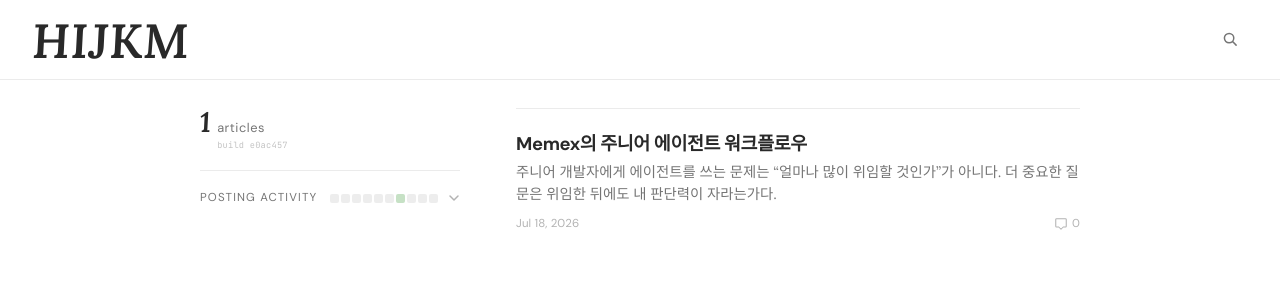
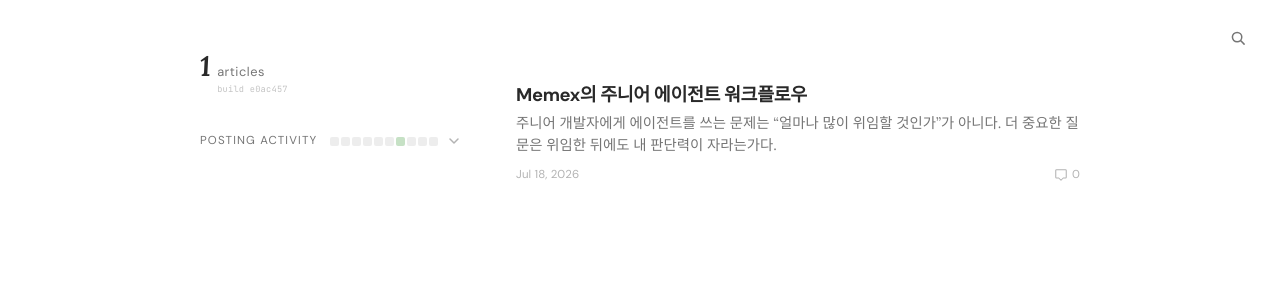
Before and after one commit to HIJKM/HIJKM.github.io, a Jekyll site: the page built from index.html, in a window 1280 px wide. Shown: the top 300 px of the page. Built offline with Jekyll 4.4.1, drawn with Linux system fonts in a browser that asks for light colours; the list of posts is cut into pages by our own code.

Commit message:
26.07.21: 목록 화면 선과 헤더 정리

```diff
--- a/_layouts/default.html
+++ b/_layouts/default.html
@@ -11,6 +11,14 @@
 </head>
 <body class="page-{{ page.layout | default: 'default' }}{% if page.url == '/' %} is-home{% endif %}">
 
+  {% if page.url == '/' %}
+  <button id="search-btn" class="btn-search home-search" type="button" aria-label="검색">
+    <svg width="15" height="15" viewBox="0 0 16 16" fill="none" aria-hidden="true">
+      <circle cx="6.5" cy="6.5" r="5" stroke="currentColor" stroke-width="1.6"/>
+      <line x1="10.5" y1="10.5" x2="14" y2="14" stroke="currentColor" stroke-width="1.6" stroke-linecap="round"/>
+    </svg>
+  </button>
+  {% else %}
   <header class="site-header">
     <div id="reading-progress"></div>
     <a class="site-logo" href="{{ '/' | relative_url }}">HIJKM</a>
@@ -23,6 +31,7 @@
       </button>
     </div>
   </header>
+  {% endif %}
 
   <div id="search-overlay" class="search-overlay" aria-hidden="true">
     <div class="search-overlay-panel" role="dialog" aria-modal="true" aria-label="검색">
--- a/assets/css/main.css
+++ b/assets/css/main.css
@@ -125,6 +125,10 @@
   padding: 0 1.5rem;
 }
 
+body.is-home .site-shell {
+  padding-top: 1.5rem;
+}
+
 /* ============================================================
    Home — top bar
    ============================================================ */
@@ -133,7 +137,6 @@
   align-items: center;
   justify-content: space-between;
   padding: 1.5rem 0;
-  border-bottom: 1px solid var(--line);
 }
 
 .home-stat {
@@ -206,10 +209,7 @@
 
 .post-card {
   padding: 2rem 0;
-  border-bottom: 1px solid var(--line);
 }
-
-.post-card:last-child { border-bottom: none; }
 
 .post-card-link { display: block; }
 
@@ -812,7 +812,7 @@
 
   .home-sidebar {
     position: sticky;
-    top: calc(80px + 1.5rem);
+    top: calc(1.5rem + 1.5rem);
     --hm-cell: 7px;
   }
 
@@ -823,7 +823,6 @@
     justify-content: flex-start;
     gap: 0.85rem;
     padding: 0 0 1.25rem;
-    border-bottom: 1px solid var(--line);
     margin-bottom: 0;
   }
 
@@ -835,11 +834,11 @@
 
   /* 포스트 목록 영역 */
   .home-main {
-    border-top: 1px solid var(--line);
+    border-top: none;
   }
 
   .home-main .post-card:first-child {
-    padding-top: 1.5rem;
+    padding-top: 2rem;
   }
 }
 
@@ -849,6 +848,13 @@
 .header-search {
   display: flex;
   align-items: center;
+}
+
+.home-search {
+  position: fixed;
+  top: 1.25rem;
+  right: 1.5rem;
+  z-index: 110;
 }
 
 .btn-search {
@@ -1032,7 +1038,7 @@
 :root { --hm-cell: 11px; }
 
 .heatmap-section {
-  border-bottom: 1px solid var(--line);
+  border-bottom: none;
 }
 
 .heatmap-summary {
@@ -1186,6 +1192,8 @@
   .site-header { padding: 0 1.25rem; height: 68px; }
   .site-logo   { font-size: 2.2rem; }
   .site-shell  { padding: 0 1rem; }
+  body.is-home .site-shell { padding-top: 1.25rem; }
+  .home-search { top: 1.25rem; right: 1rem; }
   .home-bar    { padding: 1.25rem 0; }
   .home-stat-num { font-size: 1.4rem; }
   .reading-surface { padding: 2rem 0 3rem; }
```
